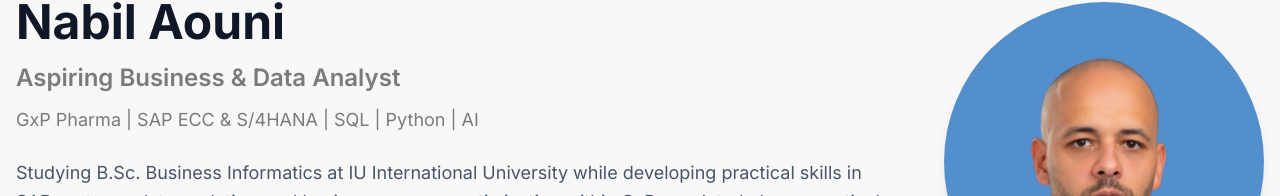
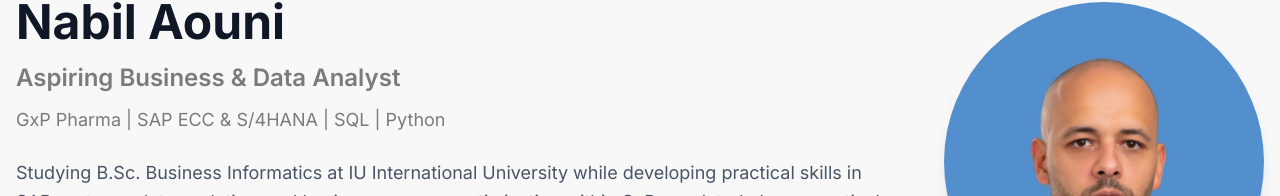
Before and after one commit to Nabil889/portfoliowebsite, a React app: page / in a window 1280 px wide. Shown: the part 198-394 px from the top of the page. Built offline with nearby package versions, Linux system fonts and the light colour scheme; the HTML template or start-up script is replaced by a standard one.

Commit message:
update Home.tsx

```diff
--- a/src/pages/Home.tsx
+++ b/src/pages/Home.tsx
@@ -88,7 +88,7 @@ const Home = () => {
           </h2>
 
           <p className="text-base md:text-lg text-[#7b7b7b] mb-6">
-            GxP Pharma | SAP ECC & S/4HANA | SQL | Python | AI
+            GxP Pharma | SAP ECC & S/4HANA | SQL | Python
           </p>
 
           <p className="text-base md:text-lg text-gray-600 leading-relaxed mb-8">
```
